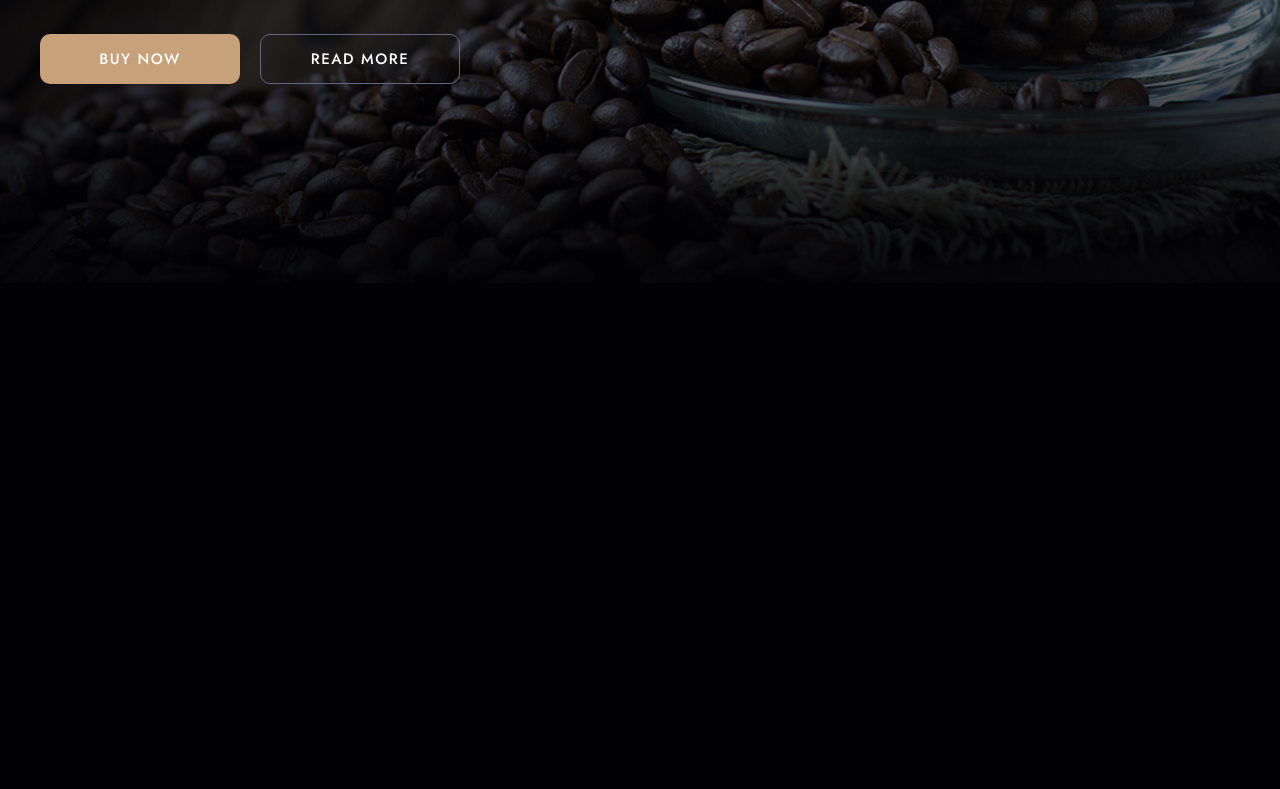
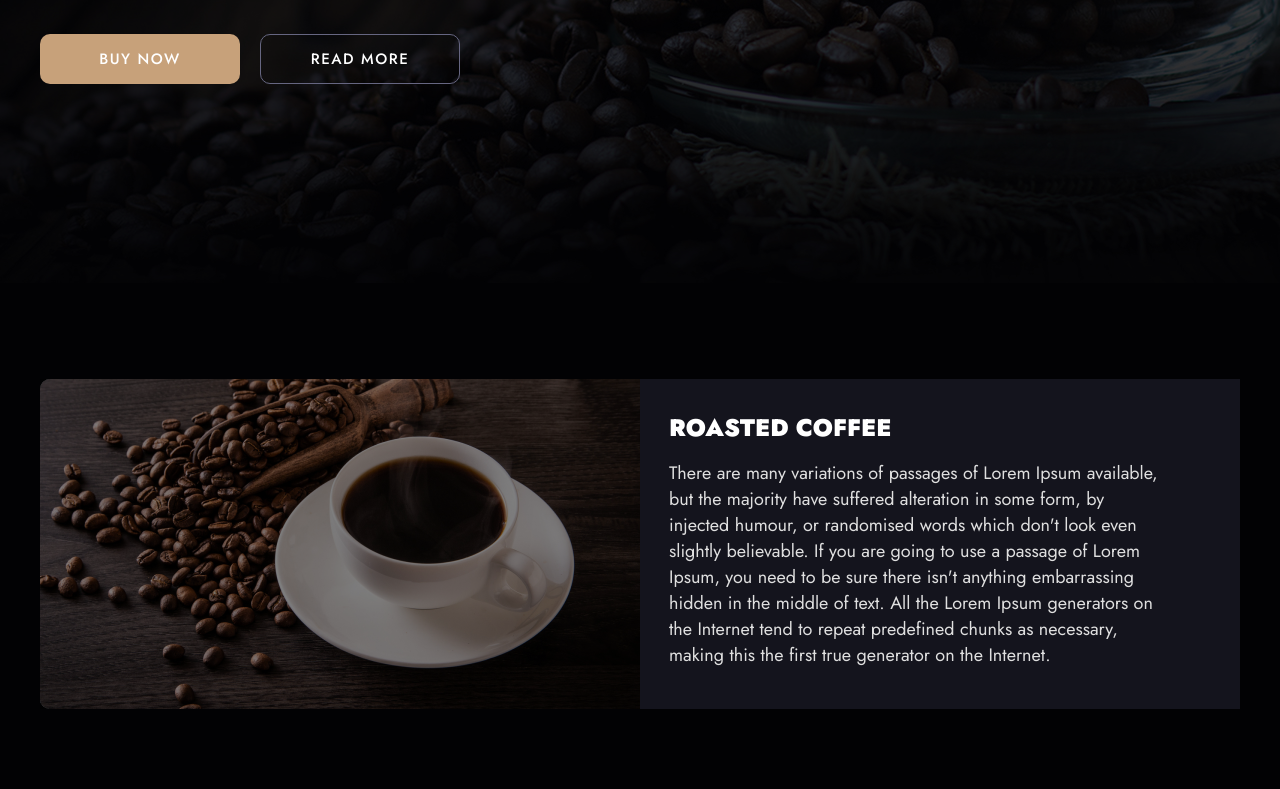
Before and after one commit to AlinaRS/Construct-template, a plain HTML site: page index.html in a window 1280 px wide. Shown: the part 562-1351 px from the top of the page. Before the commit the page ends 845 px from the top, so only its background shows below. Drawn offline with Linux system fonts and the light colour scheme.

Commit message:
section "banner"

```diff
--- a/index.html
+++ b/index.html
@@ -57,19 +57,47 @@
             </div>
         </div>
     </header>
+
     <main>
         <section class="intro" style="background-image: url(image/main/bg_intro.jpg);">
             <div class="container">
 
                 <div class="intro__wrapper">
                     <div class="intro__block">
-                       <h1 class="intro__title">Roasted coffee best choice</h1>
-                    <p class="intro__text">The coffee is brewed by first roasting the green coffee beans over hot coals
-                        in a brazier. given an opportunity to sample.</p>
-                    <div class="intro__actions">
-                        <a class="btn intro__btn btn_main" href="#">Buy now</a>
-                        <a class="btn intro__btn btn_secondary" href="#">read more</a>
+                        <h1 class="intro__title">Roasted coffee best choice</h1>
+                        <p class="intro__text">The coffee is brewed by first roasting the green coffee beans over hot
+                            coals
+                            in a brazier. given an opportunity to sample.</p>
+                        <div class="intro__actions">
+                            <a class="btn intro__btn btn_main" href="#">Buy now</a>
+                            <a class="btn intro__btn btn_secondary" href="#">read more</a>
+                        </div>
                     </div>
+                </div>
+
+            </div>
+        </section>
+
+        <section class="banner">
+            <div class="container">
+
+                <div class="banner__wrapper">
+                    <div class="banner__block">
+                        <div class="banner__img-wrapper">
+                            <img class="banner__img" src="image/main/bg_banner.jpg" alt="picter">
+                        </div>
+                        <div class="banner__content">
+                            <h2 class="banner__title">Roasted Coffee</h2>
+                            <p class="banner__text">There are many variations of passages of Lorem Ipsum available,
+                                but the majority have suffered alteration in some form, by injected humour, or
+                                randomised
+                                words which don't look even slightly believable. If you are going to use a passage of
+                                Lorem
+                                Ipsum, you need to be sure there isn't anything embarrassing hidden in the middle of
+                                text.
+                                All the Lorem Ipsum generators on the Internet tend to repeat predefined chunks as
+                                necessary, making this the first true generator on the Internet.</p>
+                        </div>
                     </div>
                 </div>
 
--- a/style.css/default.css
+++ b/style.css/default.css
@@ -43,6 +43,7 @@ button {
 img {
     display: block;
     width: 100%;
+    height: 100%;
 }
 
 h1 {
@@ -51,6 +52,10 @@ font-style: normal;
 font-weight: 900;
 line-height: 86.4px;
 text-transform: uppercase;
+}
+
+main {
+    display: block;
 }
 
 .container {
--- a/style.css/header.css
+++ b/style.css/header.css
@@ -122,7 +122,7 @@
 
 @media screen and (max-width: 1036px) {
     .header {
-      padding: 0 10px;
+      padding: 0 20px;
     }
     .header__logo {
         margin-right: 0px;
@@ -132,7 +132,7 @@
 }
 @media screen and (max-width: 826px) {
     .header {
-      padding: 0 10px;
+      padding: 0 20px;
     }
 
 }
--- a/style.css/main.css
+++ b/style.css/main.css
@@ -1,17 +1,29 @@
-
 /* Секция intro */
 
 .intro {
+  position: relative;
   min-height: 720px;
   width: auto;
   background-repeat: no-repeat;
   background-size: cover;
-background-position:center;
+  background-position: center;
+  margin-bottom: 96px;
+}
 
+.intro:after {
+  width: 100%;
+  height: 100%;
+  content: "";
+  position: absolute;
+  top: 0;
+  left: 0;
+  background-color: rgba(2, 2, 4, 0.55);
 }
 
 .intro__wrapper {
   padding: 197px 0;
+  position: relative;
+  z-index: 2;
 }
 
 .intro__block {
@@ -45,12 +57,11 @@ margin-bottom: 37px;
   }
 }
 
-
-
 @media screen and (max-width: 537px) {
   .intro {
     padding: 0 10px;
   }
+
   .intro__title {
     font-size: 50px;
   }
@@ -60,10 +71,12 @@ margin-bottom: 37px;
   .intro {
     padding: 0 20px;
   }
+
   .intro__wrapper {
     padding: 100px 0;
 
   }
+
   .intro__block {
     max-width: 571px;
     text-align: center;
@@ -77,15 +90,80 @@ margin-bottom: 37px;
     margin-right: 0px;
     margin-bottom: 10px;
   }
-
-
-
 }
 
 @media screen and (max-width: 398px) {
   .intro__title {
     font-size: 45px;
   }
+}
 
 
+
+/* section "banner" */
+
+.banner {
+  margin-bottom: 80px;
+
 }
+
+.banner__block {
+  display: flex;
+  flex-wrap: wrap;
+  border-radius: 10px 0px 0px 10px;
+  background-color: #14141D;
+}
+
+.banner__img-wrapper {
+  position: relative;
+}
+
+.banner__img-wrapper:after {
+  width: 100%;
+  height: 100%;
+  top: 0;
+  right: 0;
+  position: absolute;
+  content: "";
+  background-color: rgba(0, 0, 0, 0.50);
+}
+
+.banner__img {
+  max-width: 600px;
+  height: 100%;
+  object-fit: cover;
+  border-top-left-radius: 10px;
+  border-bottom-left-radius: 10px;
+}
+
+.banner__content {
+  height: 100%;
+  max-width: 600px;
+  padding: 37px 73px 0 29px;
+}
+
+.banner__title {
+  font-size: 24px;
+  font-weight: 900;
+  line-height: 100%;
+  text-transform: uppercase;
+  margin-bottom: 20px;
+}
+
+
+.banner__text {
+  color: #DFDFDF;
+  font-size: 18px;
+  font-weight: 400;
+}
+
+@media screen and (max-width: 1264px) {
+  .banner {
+    padding: 0 50px;
+  }
+
+  .banner__block {
+    background-color: transparent;
+    justify-content: center;
+  }
+}
```
Also changed, not shown: image/main/bg_banner.jpg (added). Lines whose indentation alone changed are shown as unchanged.
